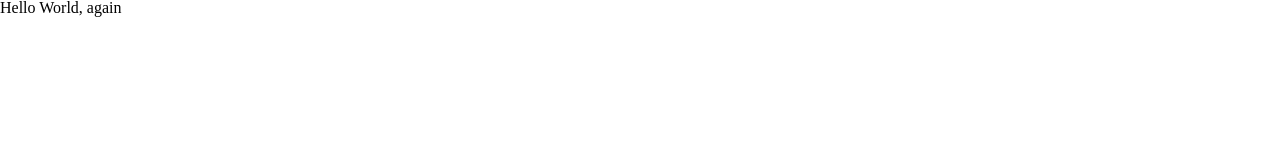
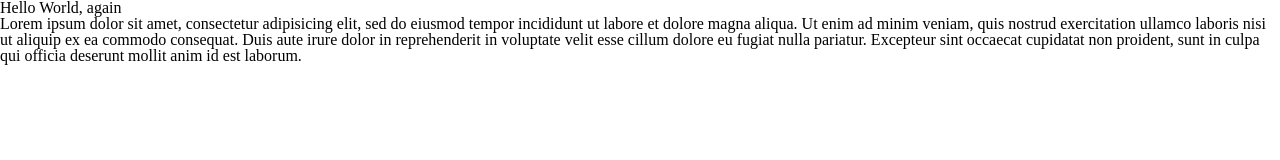
Before and after one commit to Ezekiel3626/front-end-final-project, a plain HTML site: page index.html in a window 1280 px wide. Drawn offline with nearby package versions, Linux system fonts and the light colour scheme.

Commit message:
header and lorem text

```diff
--- a/index.html
+++ b/index.html
@@ -11,6 +11,12 @@
 
 	</head>
 	<body>
-		<p>Hello World, again</p>
+		<h1>Hello World, again</h1>
+		<p>Lorem ipsum dolor sit amet, consectetur adipisicing elit, sed do eiusmod
+		tempor incididunt ut labore et dolore magna aliqua. Ut enim ad minim veniam,
+		quis nostrud exercitation ullamco laboris nisi ut aliquip ex ea commodo
+		consequat. Duis aute irure dolor in reprehenderit in voluptate velit esse
+		cillum dolore eu fugiat nulla pariatur. Excepteur sint occaecat cupidatat non
+		proident, sunt in culpa qui officia deserunt mollit anim id est laborum.</p>
 	</body>
 </html>
```
